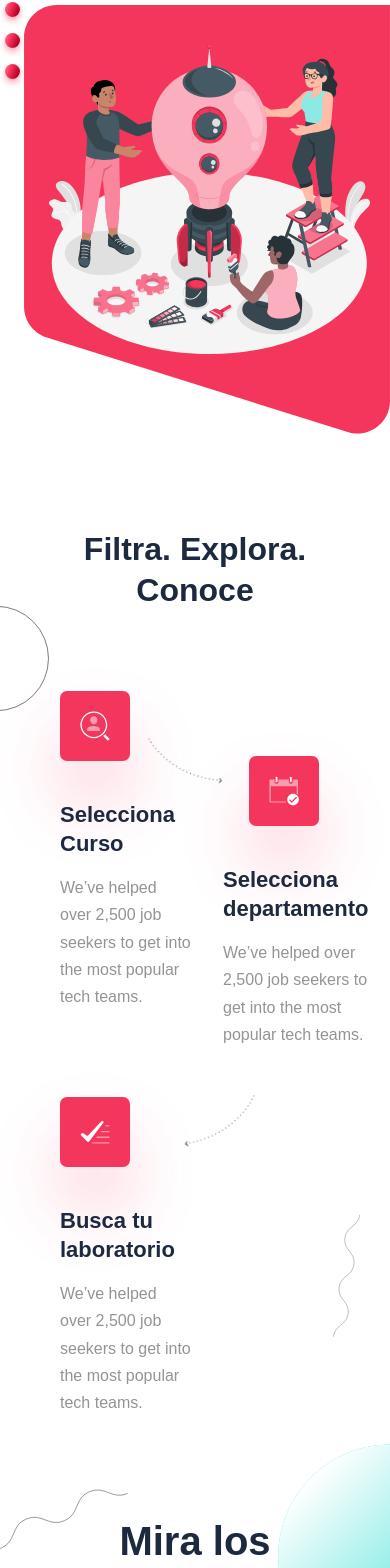
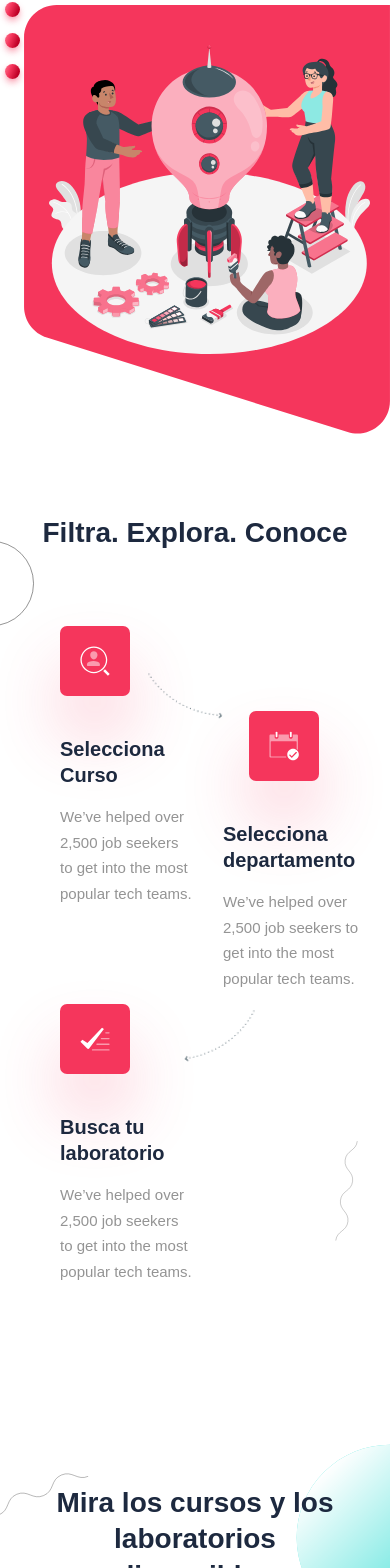
Before and after one commit to drhe12/lab-project, a React (Create React App) app: page / in a window 390 px wide. Shown: the part 389-1957 px from the top of the page. Built offline with nearby package versions, Linux system fonts and the light colour scheme.

Commit message:
Responsive revisado, width mínimo: 308px / apartir de 1480px Banner se centra

```diff
--- a/src/App.js
+++ b/src/App.js
@@ -1,4 +1,3 @@
-import logo from "./logo.svg";
 import "./App.css";
 import Banner from "./components/BannerSection";
 
--- a/src/components/BannerSection/BannerElements.js
+++ b/src/components/BannerSection/BannerElements.js
@@ -26,6 +26,9 @@ export const PrincipalWrapper = styled.div`
   @media screen and (max-width: 1140px) {
     min-height: 570px;
   }
+  @media screen and (min-width: 1480px) {
+    max-width: 2000px;
+  }
 `;
 
 export const PrincipalRow = styled.div`
@@ -39,6 +42,10 @@ export const PrincipalRow = styled.div`
   @media screen and (max-width: 768px) {
     grid-template-areas: ${({ imgStart }) =>
       imgStart ? `'col1' 'col2'` : `'col1 col1' 'col2 col2'`};
+  }
+
+  @media screen and (min-width: 1480px) {
+    column-gap: 80px;
   }
 `;
 
@@ -81,11 +88,11 @@ export const Column2 = styled.div`
     min-height: 470px;
   }
 
-  // @media screen and (max-width: 950px) {
-  //   min-height: 200px;
-  // }
+  @media screen and (max-width: 380px) {
+    max-height: 420px;
+    min-height: 300px;
+  }
 `;
-
 export const TextWrapper = styled.div`
   max-width: 540px;
   padding-top: 0;
@@ -97,6 +104,9 @@ export const TextWrapper = styled.div`
   @media screen and (max-width: 768px) {
     padding-bottom: 20px;
   }
+  // @media screen and (min-width: 1480px) {
+  //   max-width: 650px;
+  // }
 `;
 
 export const Heading = styled.h1`
@@ -137,6 +147,10 @@ export const Subtitle = styled.p`
   @media screen and (max-width: 768px) {
     margin-bottom: 60px;
   }
+
+  @media screen and (max-width: 480px) {
+    font-size: 16px;
+  }
 `;
 
 export const BtnWrap = styled.div`
@@ -148,6 +162,9 @@ export const ImgWrap = styled.div`
   max-width: 555px;
   height: 100%;
   //top: -70px;
+  // @media screen and (min-width: 1480px) {
+  //   max-width: 800px;
+  // }
 `;
 
 export const Img = styled.img`
@@ -157,6 +174,9 @@ export const Img = styled.img`
   // padding-top: 50px;
   // padding-bottom: 80px;
   // margin: 0 0 10px 0;
+  @media screen and (max-width: 380px) {
+    padding: 40px 20px 90px 20px;
+  }
 `;
 
 export const ImgGusaWrap = styled.div`
--- a/src/components/FilterSection/FilterElements.js
+++ b/src/components/FilterSection/FilterElements.js
@@ -29,9 +29,17 @@ export const FilterH1 = styled.h1`
 
   @media screen and (max-width: 850px) {
     padding: 0 50px;
+    margin: 75px auto;
   }
   @media screen and (max-width: 768px) {
     padding: 0 75px;
+    margin: 70px auto;
+  }
+
+  @media screen and (max-width: 480px) {
+    padding: 0 50px;
+    font-size: 28px;
+    margin: 60px auto;
   }
 `;
 
@@ -73,6 +81,14 @@ export const FilterWrapper = styled.div`
     max-width: 500px;
     min-width: 330px;
   }
+  @media screen and (max-width: 430px) {
+    max-width: 350px;
+    min-width: 270px;
+  }
+  @media screen and (max-width: 380px) {
+    max-width: 300px;
+    min-width: 250px;
+  }
 `;
 
 export const BtnWrap = styled.div`
@@ -90,13 +106,14 @@ export const ImgGusano = styled.img`
   z-index: -1;
   transform: rotate(60deg);
 
-  // @media screen and (max-width: 1150px) {
-  //   bottom: 100px;
-  // }
-
-  // @media screen and (max-width: 1000px) {
-  //   bottom: 200px;
-  // }
+  @media screen and (max-width: 480px) {
+    height: 120px;
+    left: -5px;
+  }
+  @media screen and (max-width: 380px) {
+    height: 100px;
+    left: -10px;
+  }
 `;
 
 export const ImgBlueCircle = styled.img`
@@ -106,6 +123,15 @@ export const ImgBlueCircle = styled.img`
   height: 300px;
   // width: 100px;
   z-index: -1;
+
+  @media screen and (max-width: 480px) {
+    height: 250px;
+    top: -5px;
+  }
+  @media screen and (max-width: 380px) {
+    height: 200px;
+    top: 10px;
+  }
 `;
 
 export const ImgPinkCircle = styled.img`
@@ -115,6 +141,13 @@ export const ImgPinkCircle = styled.img`
   height: 400px;
   // width: 100px;
   z-index: -1;
+
+  @media screen and (max-width: 480px) {
+    height: 360px;
+  }
+  @media screen and (max-width: 380px) {
+    height: 320px;
+  }
 `;
 
 export const ImgCircle = styled.img`
@@ -123,6 +156,15 @@ export const ImgCircle = styled.img`
   bottom: 15%;
   height: 80px;
   width: 80px;
+
+  @media screen and (max-width: 480px) {
+    height: 70px;
+    width: 70px;
+  }
+  @media screen and (max-width: 380px) {
+    height: 60px;
+    width: 60px;
+  }
 `;
 
 export const ImgGusanoBottom = styled.img`
@@ -133,4 +175,13 @@ export const ImgGusanoBottom = styled.img`
   width: 70px;
   z-index: -1;
   transform: rotate(60deg);
+
+  @media screen and (max-width: 480px) {
+    height: 120px;
+    bottom: -50px;
+  }
+  @media screen and (max-width: 380px) {
+    height: 100px;
+    bottom: -45px;
+  }
 `;
--- a/src/components/FooterSection/FooterElements.js
+++ b/src/components/FooterSection/FooterElements.js
@@ -25,14 +25,14 @@ export const FooterMsg = styled.div`
   line-height: 1.2;
   font-weight: 600;
   color: #fff;
- // background-color: #595959;
-  flex-basis:50%;
+  // background-color: #595959;
+  flex-basis: 50%;
 
   @media screen and (max-width: 600px) {
     font-size: 30px;
-
-    @media screen and (max-width: 400px) {
-        font-size: 24px;
+  }
+  @media screen and (max-width: 400px) {
+    font-size: 24px;
   }
 `;
 
--- a/src/components/InfoSection/InfoElements.js
+++ b/src/components/InfoSection/InfoElements.js
@@ -47,7 +47,11 @@ export const InfoWrapper = styled.div`
   }
 
   @media screen and (max-width: 380px) {
+    height: 730px;
     padding: 0 20px 0 40px;
+  }
+  @media screen and (max-width: 328px) {
+    padding: 0 10px 0 30px;
   }
 `;
 
@@ -72,6 +76,7 @@ export const InfoCard2 = styled.div`
 
   @media screen and (max-width: 768px) {
     align-items: center;
+    top: 85px;
   }
 `;
 
@@ -89,9 +94,9 @@ export const InfoCard3 = styled.div`
     top: 40px;
   }
 
-  // @media screen and (max-width: 768px) {
-  //   padding: 15px 15px 15px 30px;
-  // }
+  @media screen and (max-width: 768px) {
+    top: 20px;
+  }
 `;
 
 export const InfoTop = styled.div`
@@ -111,6 +116,10 @@ export const InfoBox = styled.div`
   background: #f5365c;
   box-shadow: 0px 39.8961px 67.3247px rgba(245, 54, 92, 0.2246);
   border-radius: 7px;
+
+  @media screen and (max-width: 350px) {
+    margin: 0 10px 40px 0;
+  }
 `;
 
 // export const InfoBox2 = styled.div`
@@ -175,6 +184,9 @@ export const InfoArrow = styled.img`
     width: 80px;
     left: 85px;
   }
+  @media screen and (max-width: 360px) {
+    left: 75px;
+  }
 `;
 
 export const InfoArrow2 = styled.img`
@@ -209,6 +221,7 @@ export const InfoArrow2 = styled.img`
 
   @media screen and (max-width: 480px) {
     width: 100px;
+    top: 300px;
   }
 
   @media screen and (max-width: 420px) {
@@ -227,26 +240,38 @@ export const InfoH1 = styled.h1`
   line-height: 1.3;
 
   @media screen and (max-width: 480px) {
-    font-size: 2rem;
+    font-size: 28px;
+  }
+  @media screen and (max-width: 400px) {
+    padding: 0 40px;
+    margin: 40px 0 60px 0;
   }
 `;
 
 export const InfoH2 = styled.h2`
   max-width: 160px;
   color: #1d293f;
-  font-size: 22px;
+  font-size: 28px;
   line-height: 1.3;
   margin: 0 0 16px 0;
   font-weight: bold;
+
+  @media screen and (max-width: 480px) {
+    font-size: 20px;
+  }
 `;
 
 export const InfoH23 = styled.h2`
   max-width: 220px;
   color: #1d293f;
-  font-size: 22px;
+  font-size: 28px;
   line-height: 1.3;
   margin: 0 0 16px 0;
   font-weight: bold;
+
+  @media screen and (max-width: 480px) {
+    font-size: 20px;
+  }
 `;
 
 export const InfoP = styled.p`
@@ -254,6 +279,10 @@ export const InfoP = styled.p`
   font-size: 16px;
   color: #949494;
   //text-align: center;
+
+  @media screen and (max-width: 480px) {
+    font-size: 15px;
+  }
 `;
 
 export const InfoDiv = styled.div`
@@ -287,6 +316,12 @@ export const ImgGusano = styled.img`
   @media screen and (max-width: 1000px) {
     bottom: 200px;
   }
+  @media screen and (max-width: 480px) {
+    height: 100px;
+  }
+  @media screen and (max-width: 380px) {
+    height: 85px;
+  }
 `;
 
 export const ImgCircle = styled.img`
@@ -315,4 +350,15 @@ export const ImgCircle = styled.img`
     width: 105px;
     top: -770px;
   }
+  @media screen and (max-width: 480px) {
+    height: 85px;
+    width: 85px;
+    top: -800px;
+  }
+  @media screen and (max-width: 450px) {
+    top: -770px;
+  }
+  @media screen and (max-width: 380px) {
+    top: -800px;
+  }
 `;
```
Also changed, not shown: src/components/Footer/index.js (deleted).
